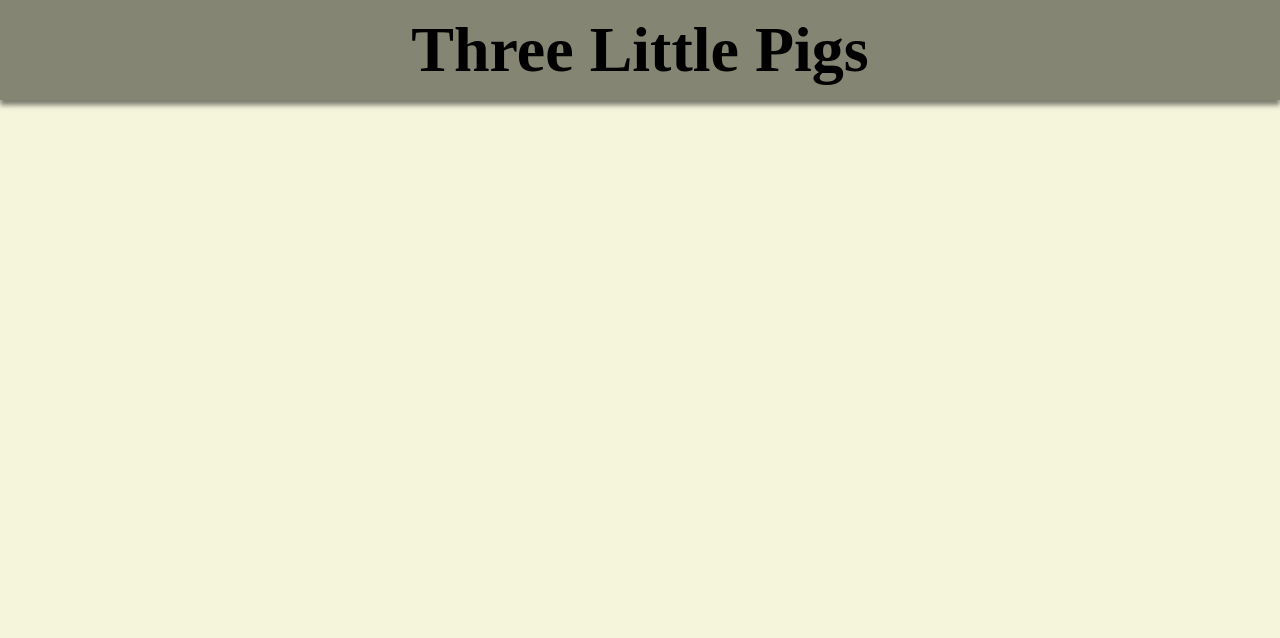
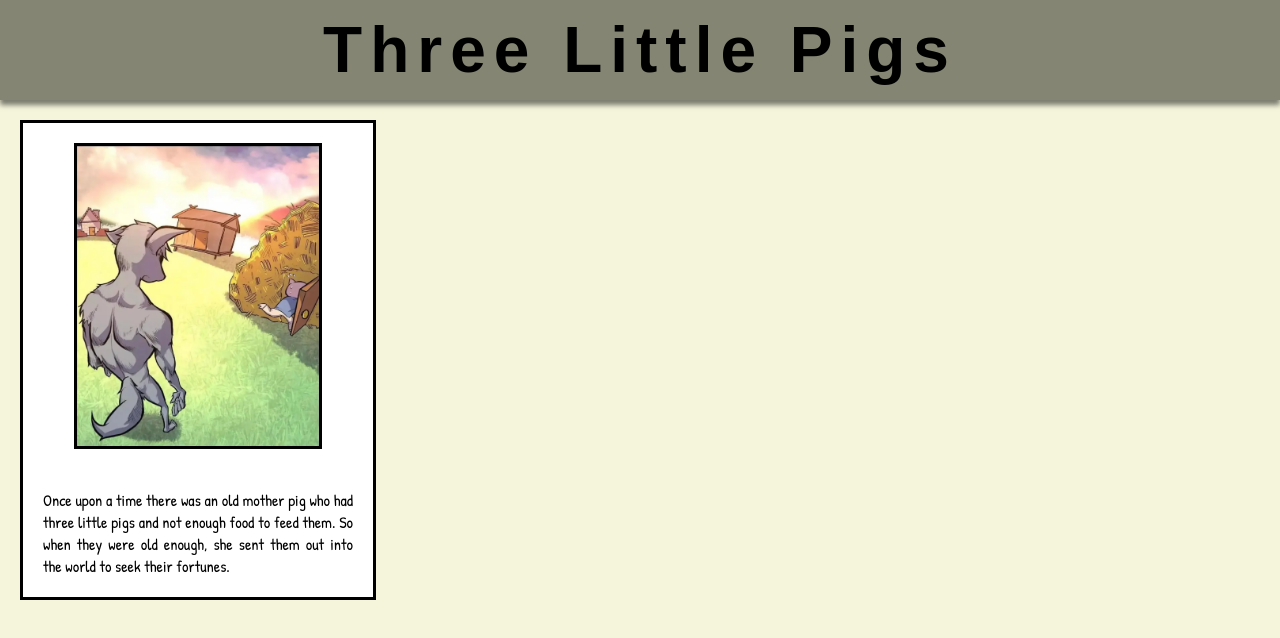
Before and after one commit to Camposx/Practice-Three-Little-Pigs, a plain HTML site: page index.html in a window 1280 px wide. Drawn offline with Linux system fonts and the light colour scheme; a web font is replaced by a local one.

Commit message:
import new fonts, added general styles for vignettes, paragraph and photos.

```diff
--- a/css/style.css
+++ b/css/style.css
@@ -1,3 +1,6 @@
+@import url('https://fonts.googleapis.com/css2?family=Ranchers&display=swap');
+@import url('https://fonts.googleapis.com/css2?family=Patrick+Hand&display=swap');
+
 *{
     margin: 0;
     padding: 0;
@@ -9,6 +12,30 @@ body{
 
 #headerTitle{
     font-size: 4rem;
+    font-family: "Ranchers", sans-serif;
+    letter-spacing: 8px;
+}
+
+.vignette{
+    background-color: white;
+    width: 350px;
+    display: flex;
+    flex-direction: column;
+    align-items: center;
+    margin: 20px;
+    border: 3px solid black;
+}
+
+.photo{
+    height: 300px;
+    margin: 20px;
+    border: 3px solid black;
+}
+
+p{
+    font-family: "Patrick Hand", cursive;
+    padding: 20px;
+    text-align: justify;
 }
 
 header{
--- a/index.html
+++ b/index.html
@@ -13,6 +13,14 @@
         </header>
 
         <main>
+            <div class="vignette">
+                <img class="photo" src="img/TLP-1.png" alt="">
+                <p>
+                    Once upon a time there was an old mother pig who had three little pigs and not enough food to feed them.
+                    So when they were old enough, she sent them out into the world to seek their fortunes.
+                </p>
+            </div>
+
 
         </main>
 
```
